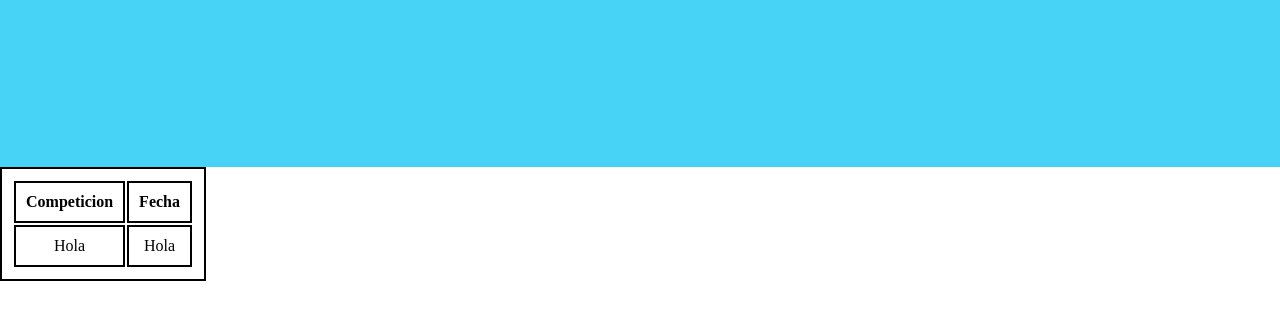
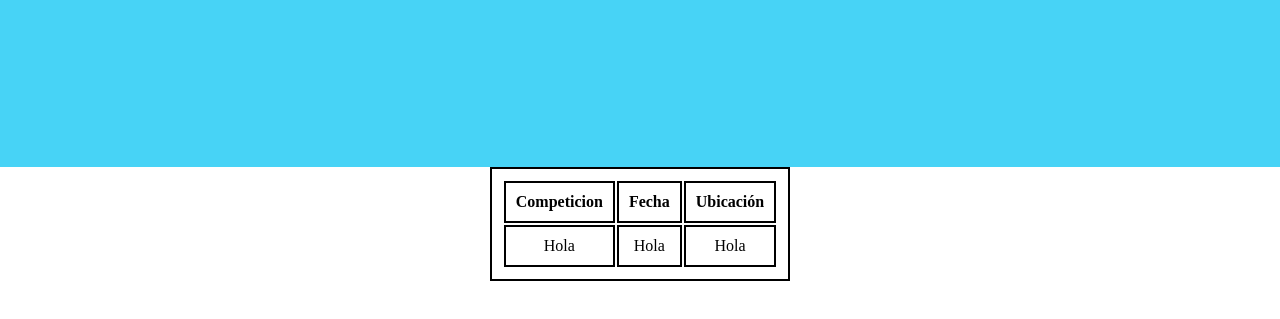
Before and after one commit to WebDeportiva/WebDeportiva, a plain HTML site: page web/html/competiciones.html in a window 1280 px wide. Shown: the part 271-590 px from the top of the page. Drawn offline with Linux system fonts and the light colour scheme.

Commit message:
Pagina competiciones y cambios en css

```diff
--- a/web/css/styles.css
+++ b/web/css/styles.css
@@ -118,8 +118,7 @@ h1 {
     line-height: 1.5;
 }
 
-
-/*PAGIAN DE COMPETICIONES:*/
+/*PAGINA DE COMPETICIONES:*/
 
 .banner{
     background-color: rgb(71, 211, 246);
@@ -135,6 +134,12 @@ h1 {
     text-align: start;
     font-size: x-large;
 }
+.competiciones{
+    display: flex;
+    justify-content: center;
+    align-items: center;
+}
+
 .competiciones table, th, td{
     border: 2px solid black;
     padding: 10px;
--- a/web/html/competiciones.html
+++ b/web/html/competiciones.html
@@ -35,8 +35,10 @@
             <thead>
                 <th>Competicion</th>
                 <th>Fecha</th>
+                <th>Ubicación</th>
             </thead>
             <tr>
+                <td>Hola</td>
                 <td>Hola</td>
                 <td>Hola</td>
             </tr>
```
